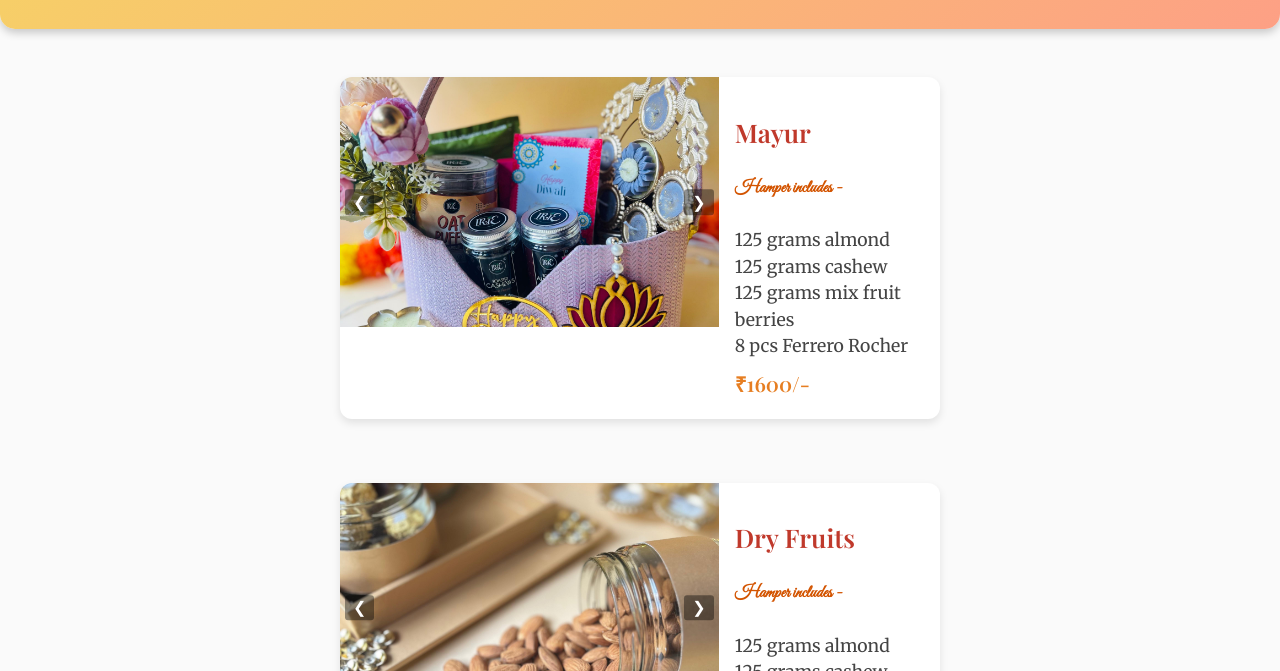
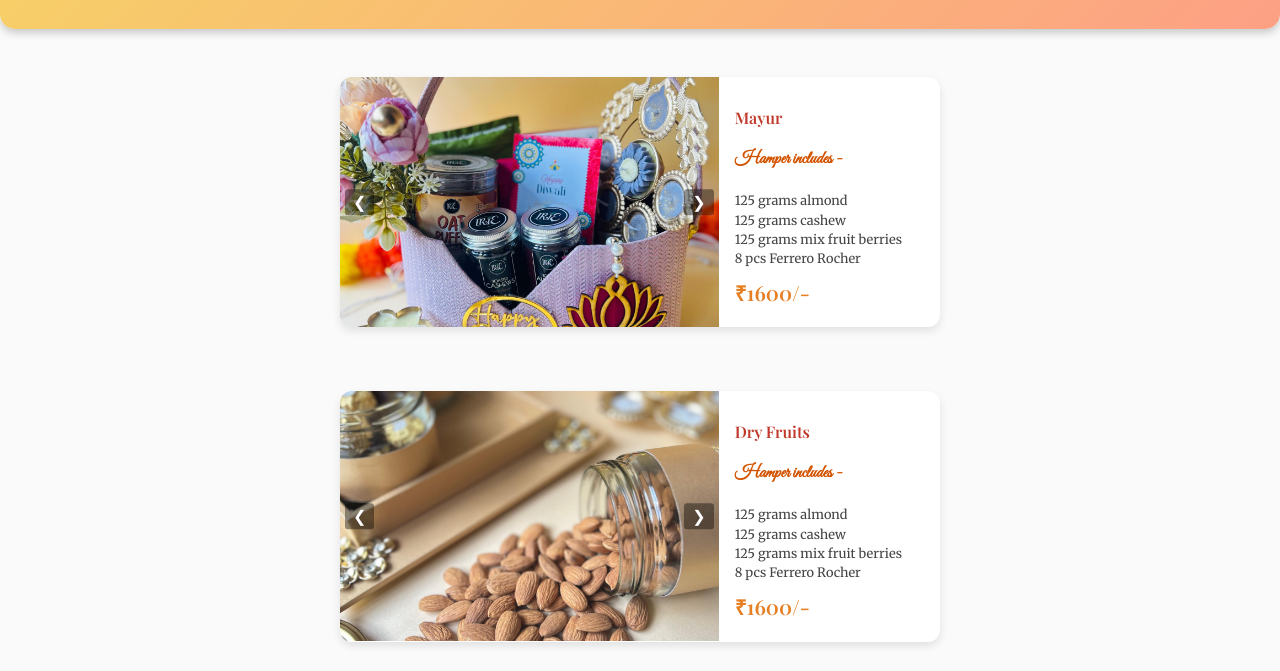
Before and after one commit to PayalPhatwani/gifting-catalogue-website, a plain HTML site: page index.html in a window 1280 px wide. Shown: the part 129-800 px from the top of the page. Drawn offline with nearby package versions, Linux system fonts and the light colour scheme.

Commit message:
alignment issue fix

```diff
--- a/style.css
+++ b/style.css
@@ -190,7 +190,7 @@ header p {
 
 .card-right h2 {
   font-family: 'Playfair Display', serif;
-  font-size: 1.6rem;
+  font-size: 1rem;
   color: #c0392b; /* festive red */
 }
 
@@ -200,7 +200,7 @@ header p {
 
 .description {
   font-family: 'Merriweather', serif;
-  font-size: 1.1rem;
+  font-size: 0.8rem;
   line-height: 1.5;
   color: #444;
   margin-top: 0.8rem;
@@ -251,7 +251,7 @@ footer p::before {
 }
 
 /* Optional: adjust font size for small screens */
-@media (max-width: 414px) {
+@media (max-width: 768px) {
   .card-right h2 {
     font-size: 1rem;
   }
```
